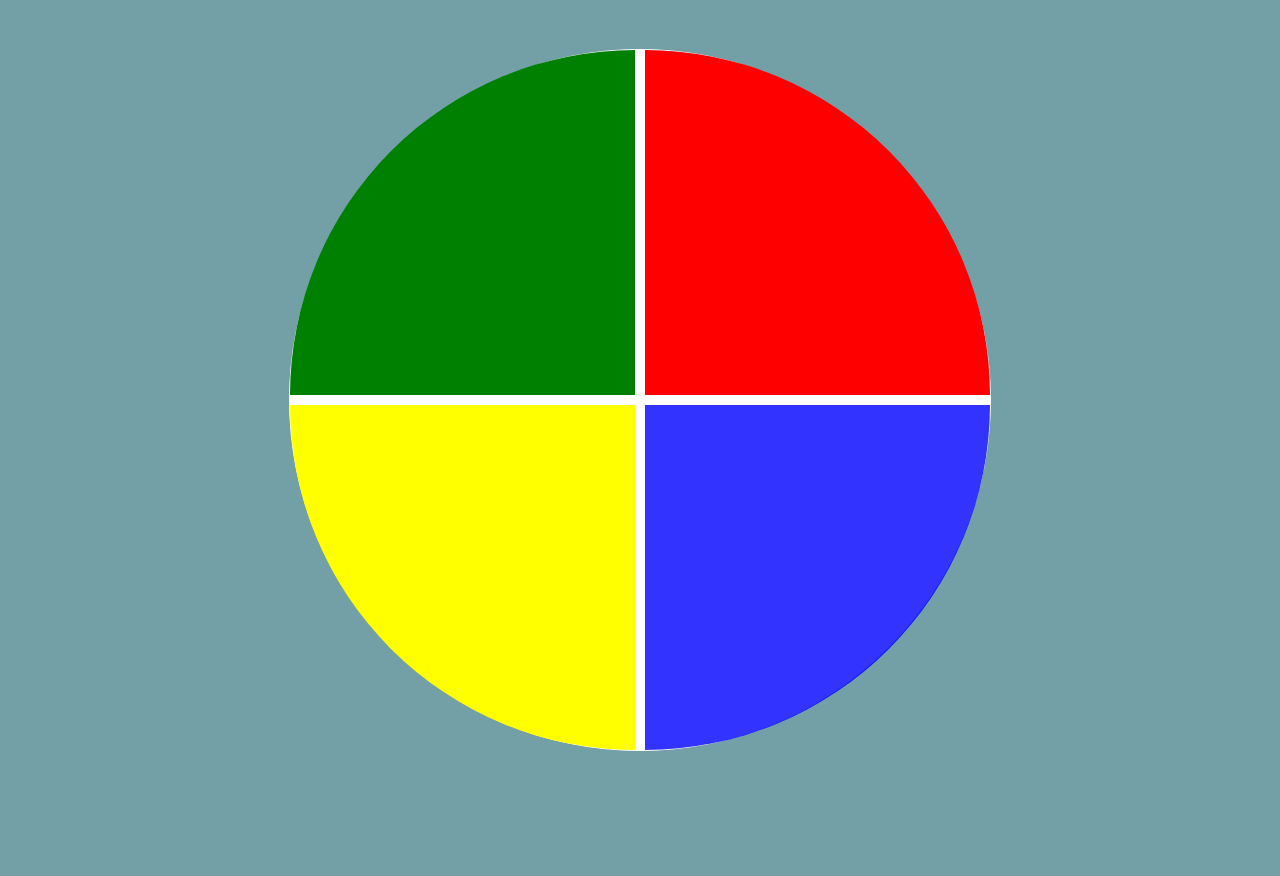
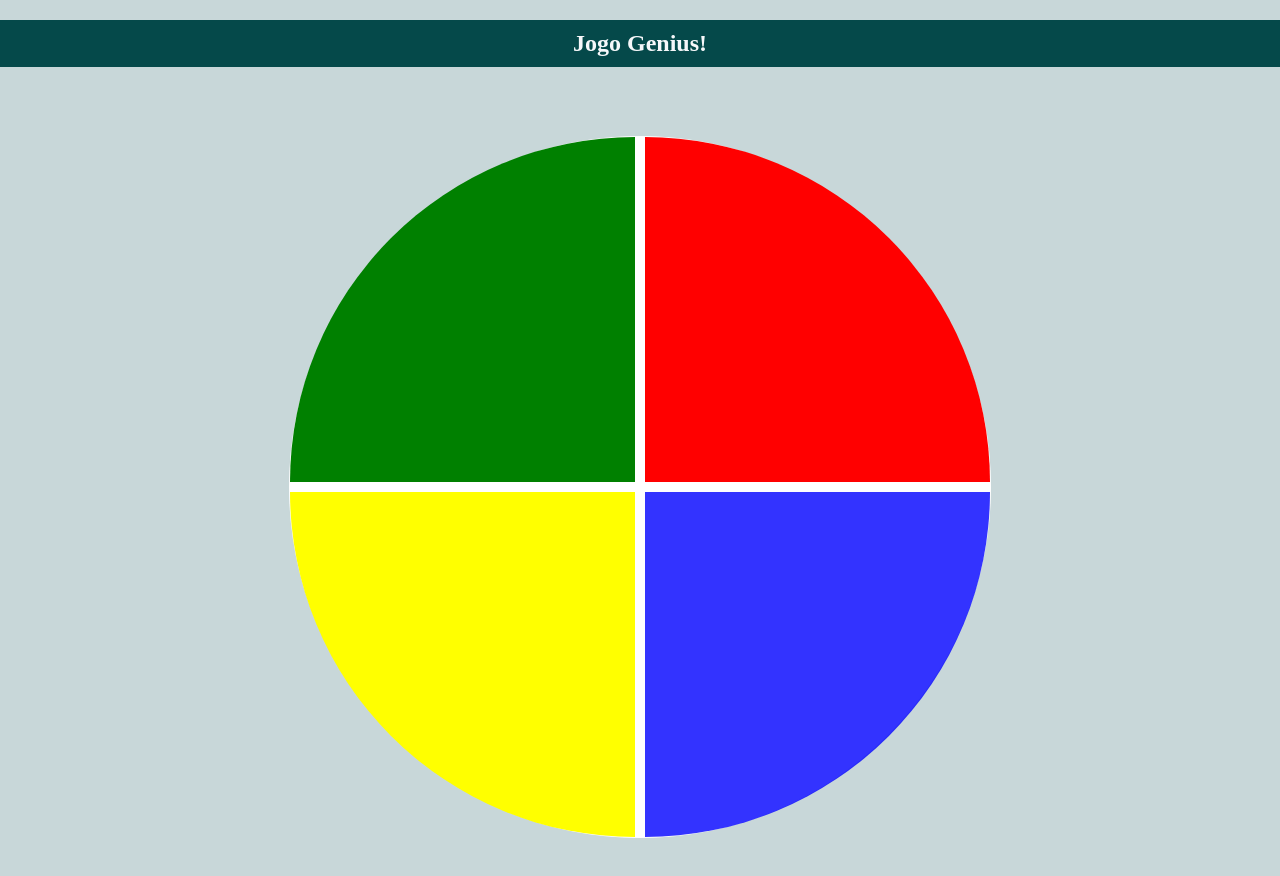
Before and after one commit to Gilberto-Rocha/Jogo-Genius, a plain HTML site: page index.html in a window 1280 px wide. Before the commit the page ends 800 px from the top, so only its background shows below. Drawn offline with Linux system fonts and the light colour scheme.

Commit message:
Atualizar

```diff
--- a/index.html
+++ b/index.html
@@ -5,8 +5,11 @@
     <meta name="viewport" content="width=device-width, initial-scale=1.0">
     <link rel="stylesheet" href="style.css">
     <title>Genesis</title>
+
+
 </head>
 <body>
+    <h2 class="jogo">Jogo Genius!</h2>
     <div class="main-game">
         <div class="genius">
             <div class="blue"></div>
@@ -16,5 +19,6 @@
         </div>
     </div>
     <script type="text/javascript" src="script.js"></script>
+
 </body>
 </html>
--- a/style.css
+++ b/style.css
@@ -1,6 +1,6 @@
 body {
     margin: 0;
-    background-color: rgba(7, 86, 98, 0.56);
+    background-color: rgba(157, 184, 188, 0.56);
 }
 
 .main-game {
@@ -47,6 +47,15 @@ body {
     border-top-left-radius: 100%;
 }
 
+.jogo{
+    text-align: center;
+}
+
+.jogo {
+    background-color: rgb(5, 73, 74);
+    color: rgb(246, 248, 250);
+    padding: 10px;
+  }
 .selected {
     opacity: 0.8;
 }
```
